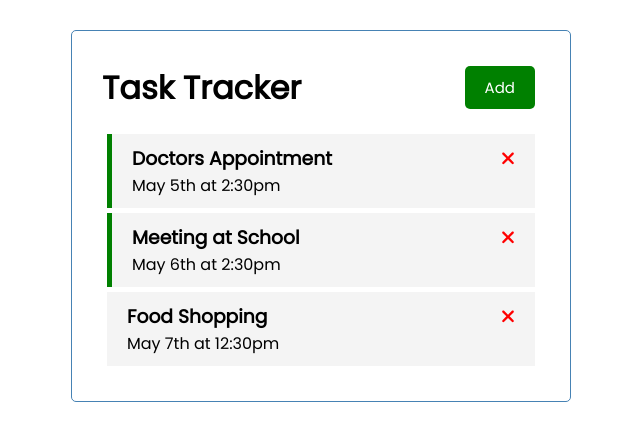
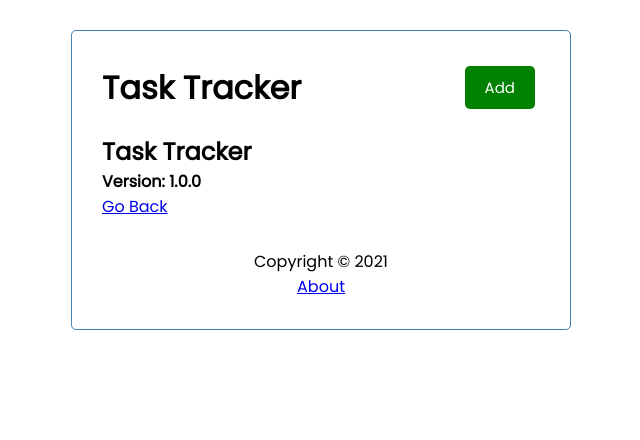
Before and after one commit to S8-Selfstudy/TaskTracker, an Angular app: page /about in a window 1280 px wide. Shown: the top 440 px of the page, without its empty margins (319-959 px from the left). Built offline with nearby package versions, Linux system fonts and the light colour scheme; data requests are answered from the project's data file.

Commit message:
configured routes module, added footer and about components

```diff
--- a/src/app/app.component.html
+++ b/src/app/app.component.html
@@ -1,4 +1,5 @@
 <div class="container">
     <app-header></app-header>
-    <app-tasks></app-tasks>
+    <router-outlet></router-outlet>
+    <app-footer></app-footer>
 </div>
--- a/src/app/app.module.ts
+++ b/src/app/app.module.ts
@@ -3,6 +3,7 @@
 import { FontAwesomeModule } from '@fortawesome/angular-fontawesome';
 import { HttpClientModule } from '@angular/common/http';
 import { FormsModule } from '@angular/forms';
+import { RouterModule, Routes } from '@angular/router';
 
 import { AppComponent } from './app.component';
 import { HeaderComponent } from './components/header/header.component';
@@ -10,6 +11,13 @@
 import { TasksComponent } from './components/tasks/tasks.component';
 import { TaskItemComponent } from './components/task-item/task-item.component';
 import { AddTaskComponent } from './components/add-task/add-task.component';
+import { AboutComponent } from './components/about/about.component';
+import { FooterComponent } from './components/footer/footer.component';
+
+const appRoutes: Routes = [
+  { path: '', component: TasksComponent },
+  { path: 'about', component: AboutComponent }
+]
 
 
 @NgModule({
@@ -19,13 +27,16 @@
     ButtonComponent,
     TasksComponent,
     TaskItemComponent,
-    AddTaskComponent
+    AddTaskComponent,
+    AboutComponent,
+    FooterComponent
   ],
   imports: [
     BrowserModule,
     FontAwesomeModule,
     HttpClientModule,
-    FormsModule
+    FormsModule,
+    RouterModule.forRoot(appRoutes, { enableTracing: true })
   ],
   providers: [],
   bootstrap: [AppComponent]
--- /dev/null
+++ b/src/app/components/about/about.component.html
@@ -0,0 +1,5 @@
+<div>
+    <h2>Task Tracker</h2>
+    <h4> Version: 1.0.0</h4>
+    <a routerLink="/">Go Back</a>
+</div>
--- /dev/null
+++ b/src/app/components/footer/footer.component.css
@@ -0,0 +1,4 @@
+footer {
+    margin-top: 30px;
+    text-align: center;
+}
--- /dev/null
+++ b/src/app/components/footer/footer.component.html
@@ -0,0 +1,4 @@
+<footer>
+    <p>Copyright &copy; 2021</p>
+    <a routerLink="/about">About</a>
+</footer>
```
Also changed, not shown: src/app/components/about/about.component.ts (added, +10 -0 lines), src/app/components/footer/footer.component.ts (added, +10 -0 lines), src/app/components/about/about.component.css (added), 2 other files (tests, documents, lock files or other folders).
